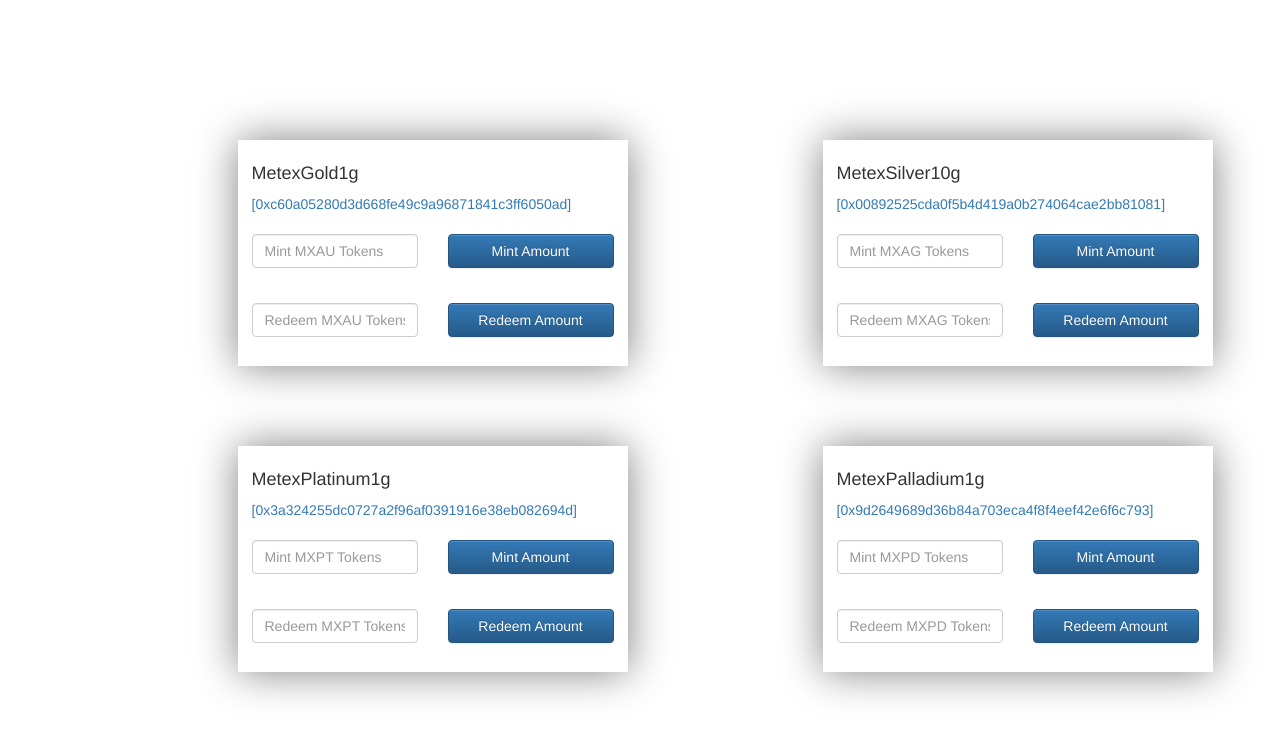
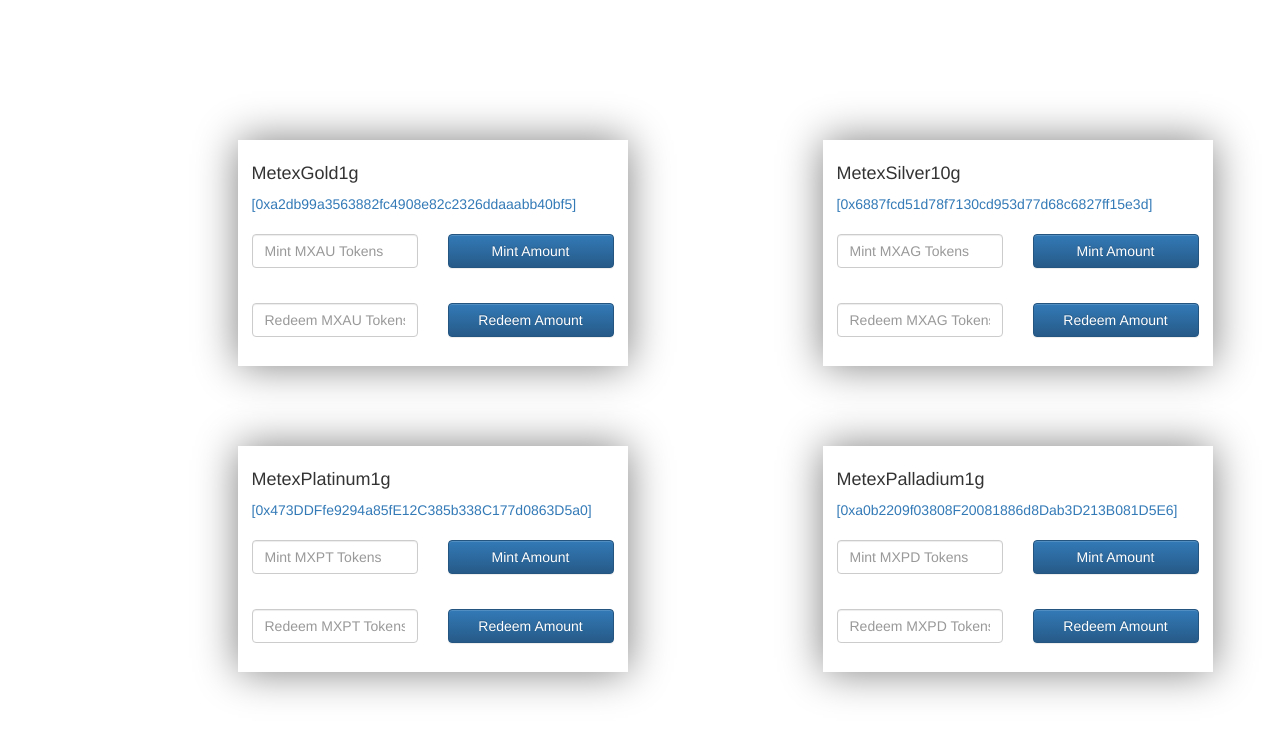
Before and after one commit to iamsuz/Metex, a website: page views/index.html in a window 1280 px wide. Shown: the top 736 px of the page. Drawn offline with nearby package versions, Linux system fonts and the light colour scheme.

Commit message:
Updates contract address

```diff
--- a/views/index.html
+++ b/views/index.html
@@ -2,6 +2,9 @@
 <html>
 <head>
 	<title>Mint</title>
+	<meta charset="UTF-8">
+	<meta name="author" content="Sujit Mahavarkar">
+	<meta name="viewport" content="width=device-width, initial-scale=1.0">
 	<!-- Latest compiled and minified CSS -->
 	<link rel="stylesheet" href="https://maxcdn.bootstrapcdn.com/bootstrap/3.3.5/css/bootstrap.min.css">
 
@@ -23,11 +26,11 @@
 			<div class="row">
 				<div class="col-md-4 col-md-offset-1 block">
 					<h4>MetexGold1g</h4>
-					<a href="https://kovan.etherscan.io/address/0xc60a05280d3d668fe49c9a96871841c3ff6050ad">[0xc60a05280d3d668fe49c9a96871841c3ff6050ad]</a>
+					<a href="https://kovan.etherscan.io/address/0xa2db99a3563882fc4908e82c2326ddaaabb40bf5">[0xa2db99a3563882fc4908e82c2326ddaaabb40bf5]</a>
 					<br>
 					<br>
 					<form action="/mintTokens" name="mintTokens" method="POST">
-						<input type="hidden" name="contract_address" value="0xc60a05280d3d668fe49c9a96871841c3ff6050ad" >
+						<input type="hidden" name="contract_address" value="0xa2db99a3563882fc4908e82c2326ddaaabb40bf5" >
 						<input type="hidden" name="uAddress" value="" class="uAddress">
 						<div class="form-group">
 							<div class="row">
@@ -55,10 +58,10 @@
 				</div>
 				<div class="col-md-4 col-md-offset-2 block">
 					<h4>MetexSilver10g</h4>
-					<a href="https://kovan.etherscan.io/address/0x00892525cda0f5b4d419a0b274064cae2bb81081">[0x00892525cda0f5b4d419a0b274064cae2bb81081]</a>
+					<a href="https://kovan.etherscan.io/address/0x6887fcd51d78f7130cd953d77d68c6827ff15e3d">[0x6887fcd51d78f7130cd953d77d68c6827ff15e3d]</a>
 					<br><br>
 					<form action="/mintTokens" name="mintTokens" method="POST">
-						<input type="hidden" name="contract_address" value="0x00892525cda0f5b4d419a0b274064cae2bb81081" >
+						<input type="hidden" name="contract_address" value="0x6887fcd51d78f7130cd953d77d68c6827ff15e3d" >
 						<input type="hidden" name="uAddress" value="" class="uAddress">
 						<div class="form-group">
 							<div class="row">
@@ -89,10 +92,10 @@
 			<div class="row">
 				<div class="col-md-4 col-md-offset-1 block">
 					<h4>MetexPlatinum1g</h4>
-					<a href="https://kovan.etherscan.io/address/0x3a324255dc0727a2f96af0391916e38eb082694d">[0x3a324255dc0727a2f96af0391916e38eb082694d]</a>
+					<a href="https://kovan.etherscan.io/address/0x473DDFfe9294a85fE12C385b338C177d0863D5a0">[0x473DDFfe9294a85fE12C385b338C177d0863D5a0]</a>
 					<br><br>
 					<form action="/mintTokens" name="mintTokens" method="POST">
-						<input type="hidden" name="contract_address" value="0x3a324255dc0727a2f96af0391916e38eb082694d" >
+						<input type="hidden" name="contract_address" value="0x473DDFfe9294a85fE12C385b338C177d0863D5a0" >
 						<input type="hidden" name="uAddress" value="" class="uAddress">
 						<div class="form-group">
 							<div class="row">
@@ -120,10 +123,10 @@
 				</div>
 				<div class="col-md-4 col-md-offset-2 block">
 					<h4>MetexPalladium1g</h4>
-					<a href="https://kovan.etherscan.io/address/0x9d2649689d36b84a703eca4f8f4eef42e6f6c793">[0x9d2649689d36b84a703eca4f8f4eef42e6f6c793]</a>
+					<a href="https://kovan.etherscan.io/address/0xa0b2209f03808F20081886d8Dab3D213B081D5E6">[0xa0b2209f03808F20081886d8Dab3D213B081D5E6]</a>
 					<br><br>
 					<form action="/mintTokens" name="mintTokens" method="POST">
-						<input type="hidden" name="contract_address" value="0x9d2649689d36b84a703eca4f8f4eef42e6f6c793" >
+						<input type="hidden" name="contract_address" value="0xa0b2209f03808F20081886d8Dab3D213B081D5E6" >
 						<input type="hidden" name="uAddress" value="" class="uAddress">
 						<div class="form-group">
 							<div class="row">
```
Also changed, not shown: 1 other file.
